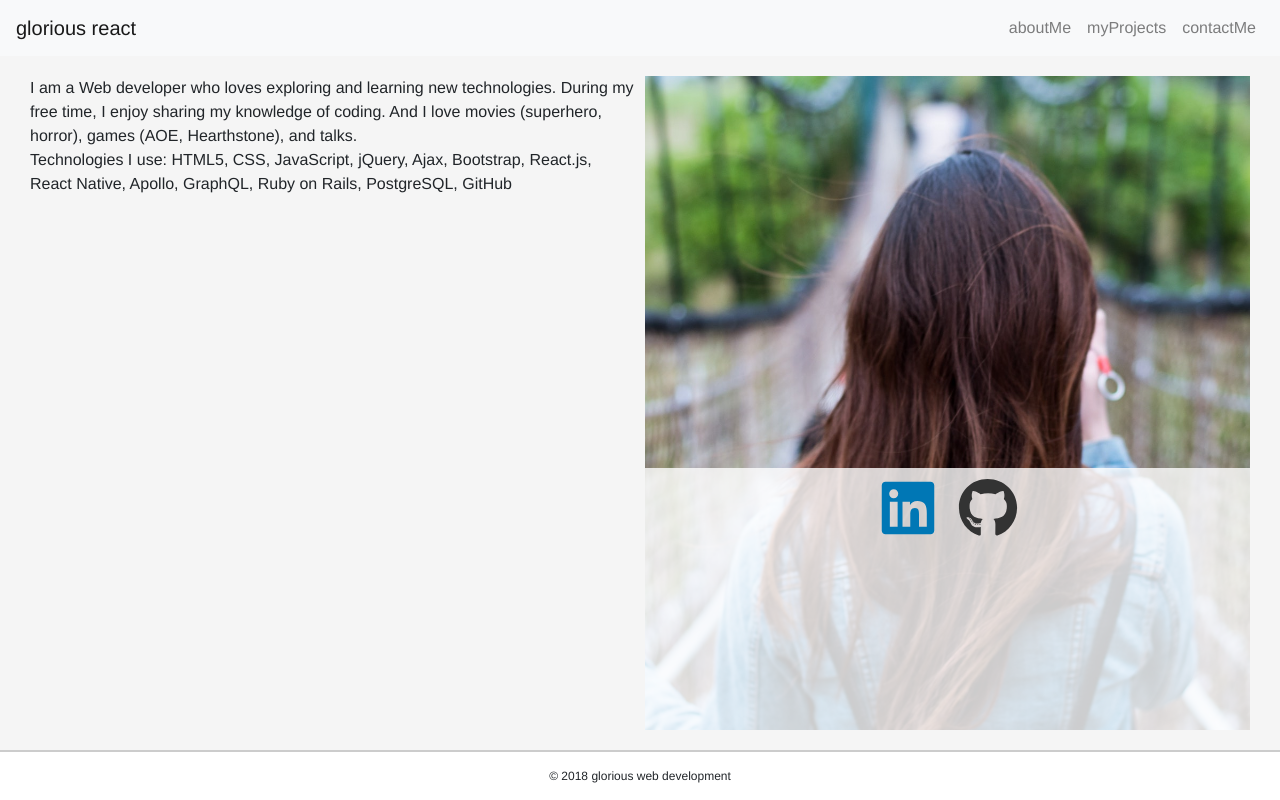
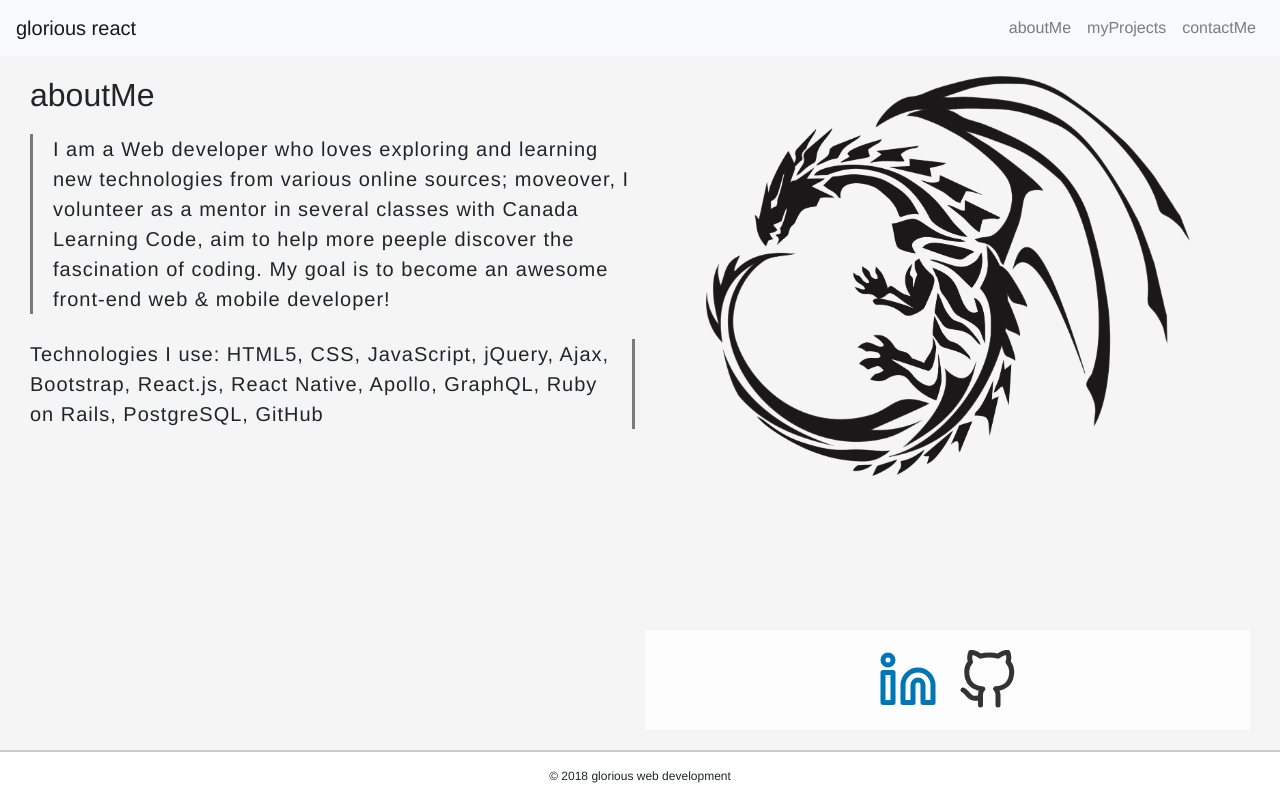
Before and after one commit to gloriading/profile-react, a React (Create React App) app: page /about in a window 1280 px wide. Built offline with nearby package versions, Linux system fonts and the light colour scheme.

Commit message:
Update aboutMe page
Add dragon image, replace icons, add sstyle to content

```diff
--- a/src/App.css
+++ b/src/App.css
@@ -59,6 +59,10 @@ p {
 
 }
 
+.about-content p {
+  font-size: 16px;
+}
+
 .about-image {
   text-align: center;
   position: relative;
@@ -68,12 +72,19 @@ p {
   bottom: 0;
   left: 0;
   width: 100%;
-  height: 40%;
+  height: 100px;
   background-color: rgba(255,255,255,0.8);
+}
+.dragon-img {
+  max-width: 80%;
 }
 .icon {
   font-size: 60px;
-  margin: 10px;
+  margin: 20px 10px 10px 10px;
+  transition: 0.2s;
+}
+.icon:hover {
+  transform: translateY(10px);
 }
 .icon-linkedin {
   color: #0077B5;
@@ -81,6 +92,22 @@ p {
 .icon-github {
   color: #333;
 }
+.about-content p {
+  font-size: 20px;
+  letter-spacing: 1px;
+  line-height: 1.5;
+}
+p.bio {
+  padding-left: 20px;
+  border-left: 3px solid rgba(0,0,0,0.5);
+  margin-top: 20px;
+  margin-bottom: 25px;
+}
+p.tech {
+  padding-right: 20px;
+  border-right: 3px solid rgba(0,0,0,0.5);
+}
+
 
 /* projects */
 .projects-container {
@@ -99,9 +126,6 @@ p {
 /* footer */
 
 .footer {
-  /* position: absolute;
-  bottom: 0; */
-  /* width: 100%; */
   height: 50px;
   border-top: 2px solid rgba(0,0,0,0.2);
   display: flex;
--- a/src/components/AboutMe.js
+++ b/src/components/AboutMe.js
@@ -1,13 +1,7 @@
 import React, { Component } from 'react';
-import { FaLinkedin, FaGithub } from 'react-icons/fa';
-import PersonImg from '../images/person.jpg';
-
-let personBg = {
-    backgroundImage: 'url(' + PersonImg + ')',
-    backgroundRepeat: 'no-repeat',
-    backgroundSize: 'cover',
-    overflow: 'hidden'
-  }
+// import { FaLinkedin, FaGithub } from 'react-icons/fa';
+import { FiLinkedin, FiGithub } from 'react-icons/fi';
+const Dragon = require('../images/dragon.png');
 
 export default class AboutMe extends Component {
 
@@ -16,31 +10,28 @@ export default class AboutMe extends Component {
     return(
       <div className="about-container">
         <div className="about-content">
-          <p>
-            I am a Web developer who loves exploring and learning new technologies. During my free time, I enjoy sharing my knowledge of coding. And I love movies (superhero, horror), games (AOE, Hearthstone), and talks.
+          <h2> aboutMe </h2>
+
+          <p className="bio">
+            I am a Web developer who loves exploring and learning new technologies from various online sources; moveover, I volunteer as a mentor in several classes with Canada Learning Code, aim to help more peeple discover the fascination of coding. My goal is to become an awesome front-end web & mobile developer!
           </p>
-          <p>
+          <p className="tech">
             Technologies I use: HTML5, CSS, JavaScript, jQuery, Ajax, Bootstrap, React.js, React Native, Apollo, GraphQL, Ruby on Rails, PostgreSQL, GitHub
           </p>
 
         </div>
-        <div className="about-image" style={personBg}>
+        <div className="about-image">
           <div className="img-overlay">
             <a href="#">
-              <FaLinkedin className="icon icon-linkedin" />
+              <FiLinkedin className="icon icon-linkedin" />
             </a>
             <a href="#">
-              <FaGithub className="icon icon-github" />
+              <FiGithub className="icon icon-github" />
             </a>
           </div>
-
-          {/* <img src={PersonImg} alt="a girl" className="profile-img"/> */}
+          <img src={Dragon} alt="Dragon" className="dragon-img"/>
         </div>
 
-
-        {/* <p>
-          Quotes I like: "Do not pray for an easy life, pray for the strength to endure a difficult one.  -- Bruce Lee"
-        </p> */}
       </div>
     )
   }
```
Also changed, not shown: src/images/dragon.png (added), src/images/person.jpg (deleted).
